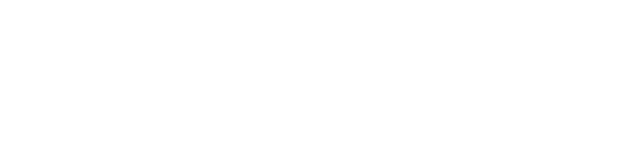
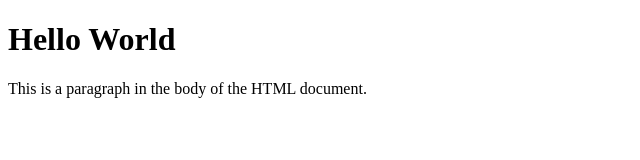
Before and after one commit to sherwooddesignux-sp/sits-login-page, a plain HTML site: page index.html in a window 1280 px wide. Shown: the whole page, without its empty margins (0-640 px from the left). Drawn offline with Linux system fonts and the light colour scheme.

Commit message:
Update index.html
text update

```diff
--- a/index.html
+++ b/index.html
@@ -5,5 +5,8 @@
     <meta name="viewport" content="width=device-width, initial-scale=1.0" />
     <title>Document</title>
   </head>
-  <body></body>
+  <body>
+    <h1>Hello World</h1>
+    <p>This is a paragraph in the body of the HTML document.</p>
+  </body>
 </html>
```
